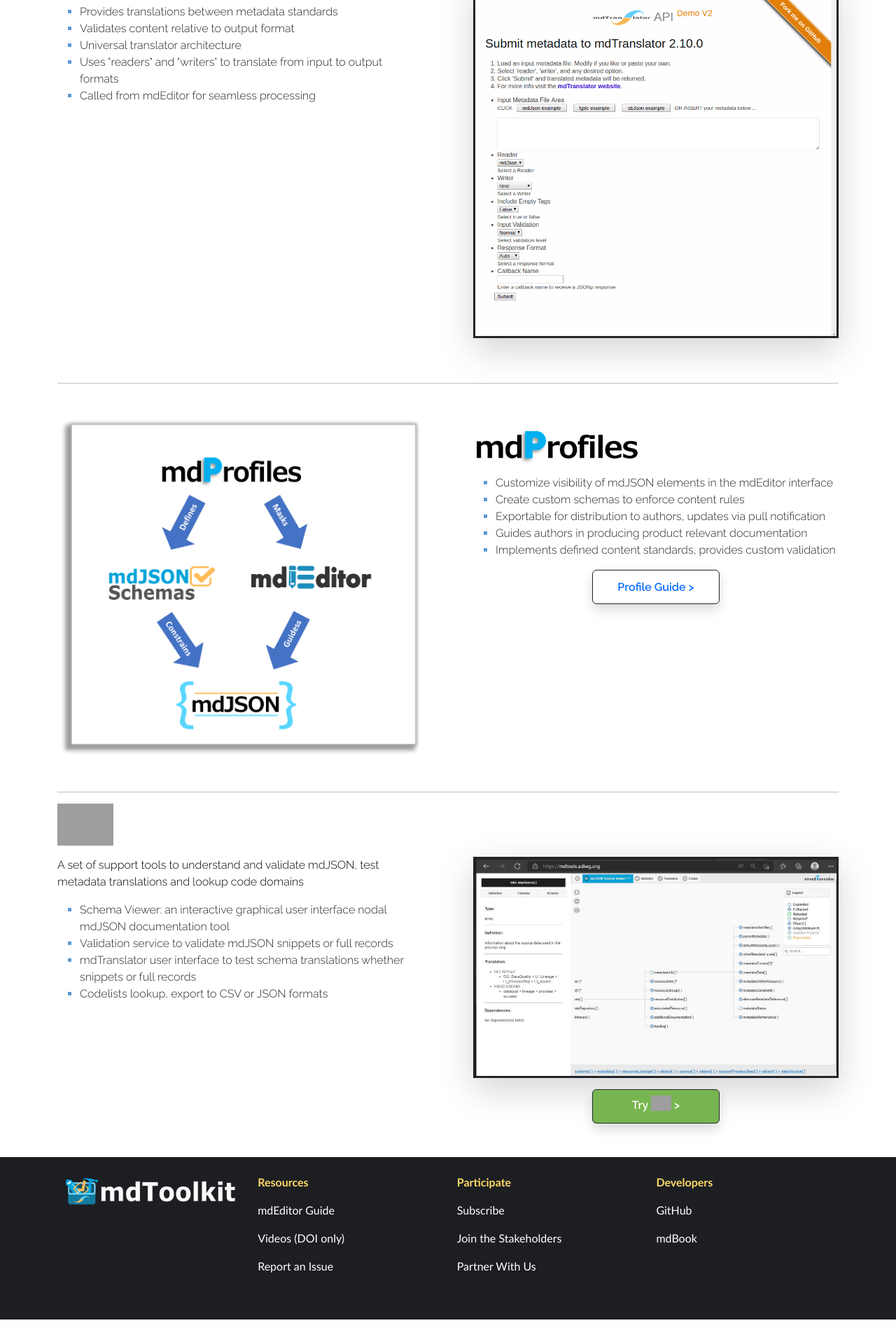
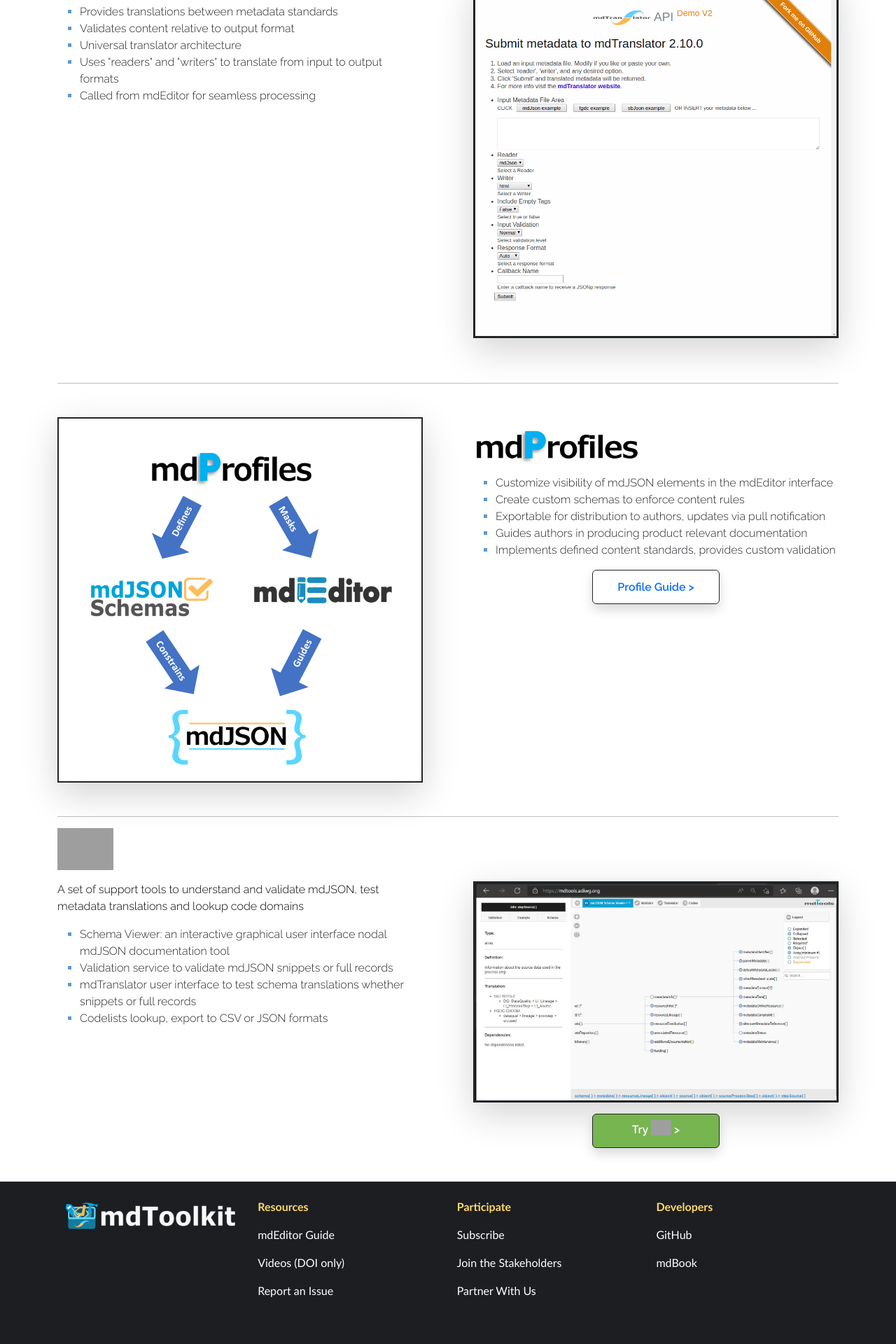
Before and after one commit to adiwg/mdToolkit-web, a Jekyll site: the page built from tools.html, in a window 1280 px wide. Shown: the part 1861-3781 px from the top of the page at 70% size. Built offline with Jekyll 4.4.1, drawn with Linux system fonts in a browser that asks for light colours; before the commit the page ends 3746 px from its top, so only the background shows below that; grey boxes are pictures that could not be loaded.

Commit message:
updated mdProfiles diagram image

```diff
--- a/tools.html
+++ b/tools.html
@@ -122,7 +122,7 @@
   <hr>
   <div class="row gap-5 my-5">
     <div class="col-sm d-flex align-items-center">
-      <img class="img-fluid" src="/assets/images/mdProfiles_white_diagram.png"
+      <img class="img-fluid border border-dark border-2 shadow-lg" src="/assets/images/mdProfiles_white_diagram.png"
         alt="workflow between mdSchemas, mdEditor, mdJSON, mdTranslator, and XML">
     </div>
     <div class="col-sm" id="mdProfiles">
```
Also changed, not shown: assets/images/mdProfiles_white_diagram.png, 2 other files.
